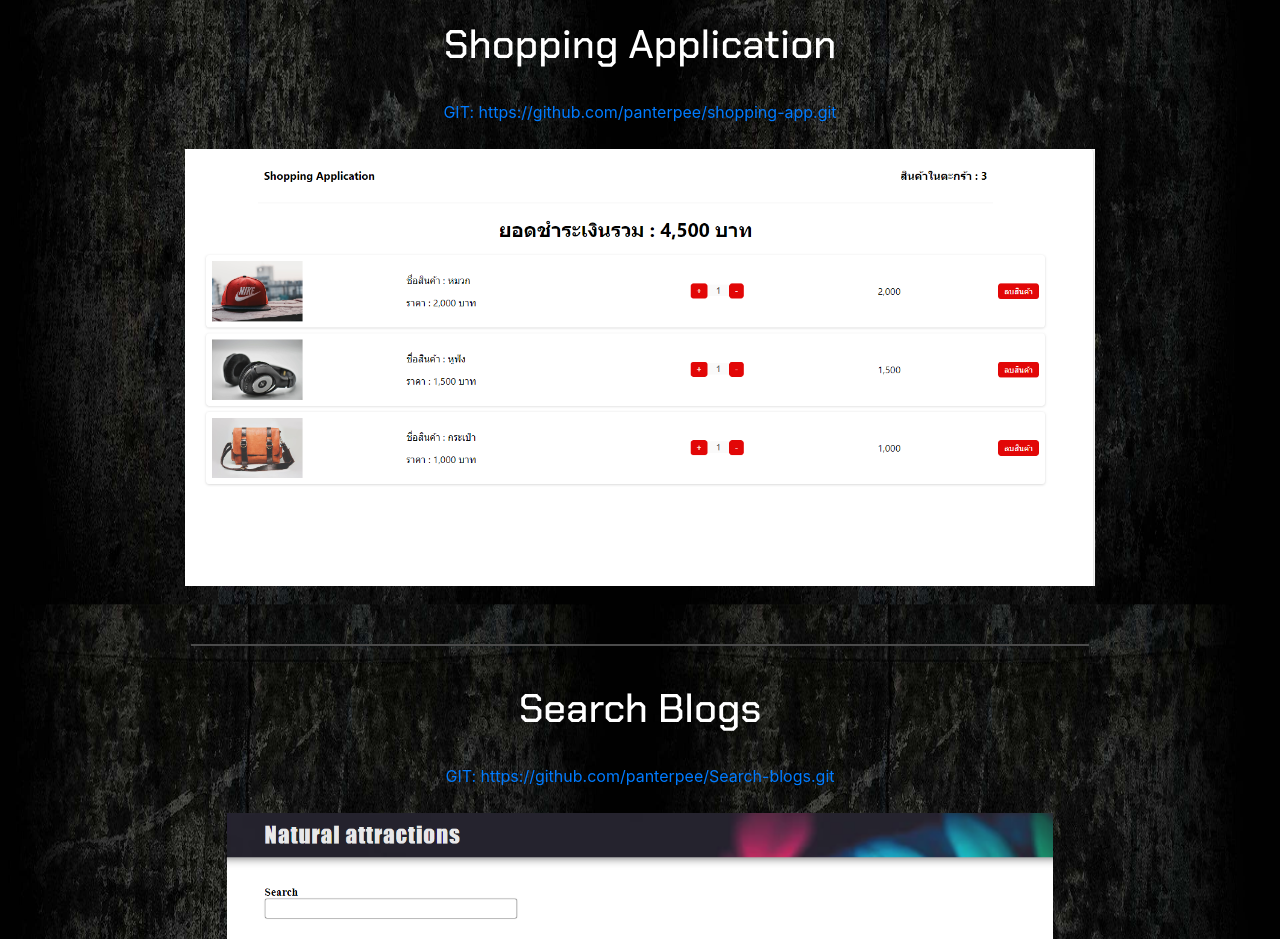
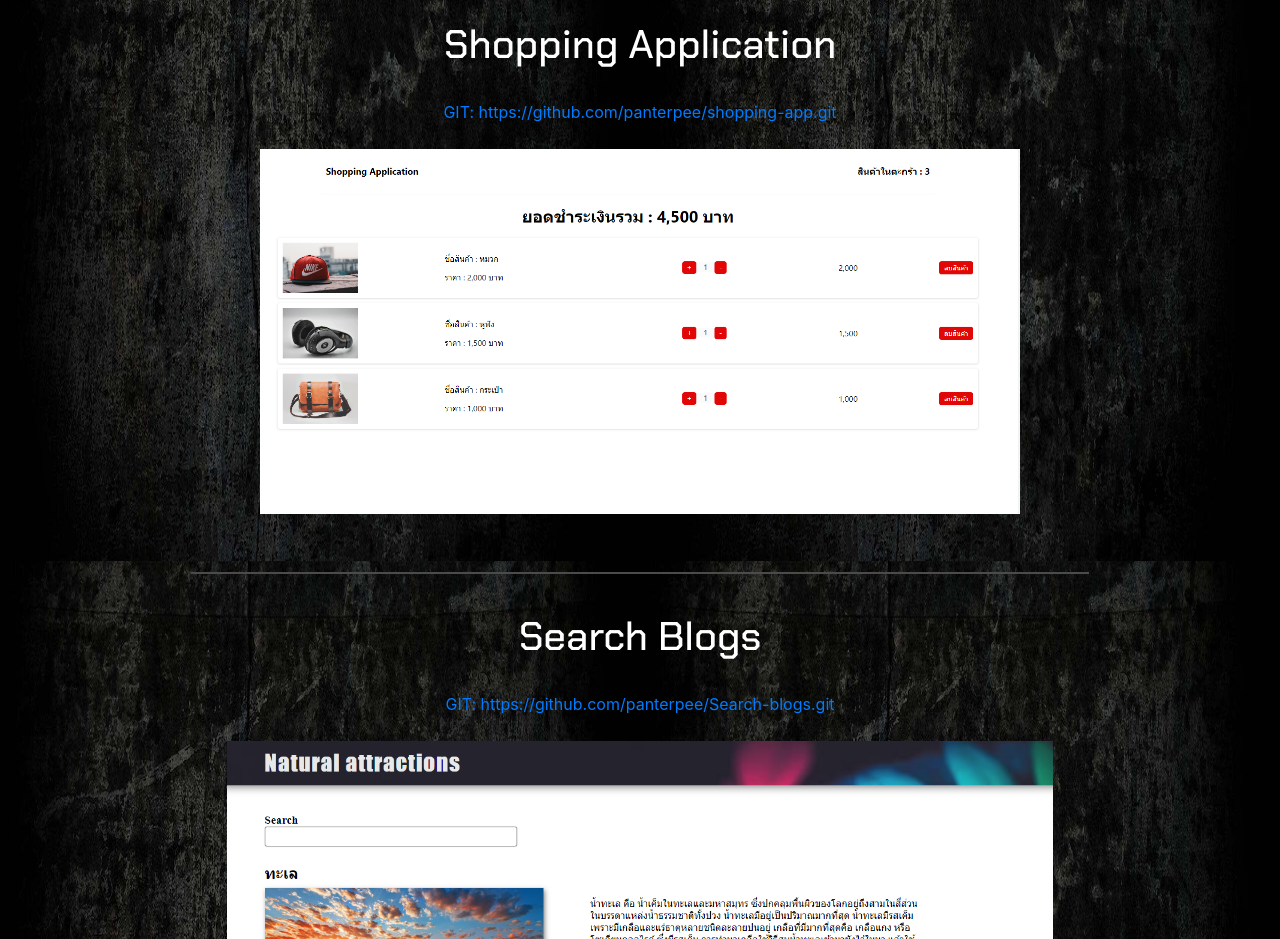
Before and after one commit to panterpee/Profile_website, a plain HTML site: page y/index.html in a window 1280 px wide. Shown: the part 4400-5339 px from the top of the page. Drawn offline with nearby package versions, Linux system fonts and the light colour scheme; a script that the page names is missing.

Commit message:
change shopping-app width picture to 720px

```diff
--- a/y/index.html
+++ b/y/index.html
@@ -662,7 +662,7 @@
     <div>
       <p>Shopping Application</p>
       <a href="https://github.com/panterpee/shopping-app.git">GIT: https://github.com/panterpee/shopping-app.git</a>
-      <img src="./src/shopping.PNG" alt="Shopping-app" class="slideanim" style="max-width: 930px;"/>
+      <img src="./src/shopping.PNG" alt="Shopping-app" class="slideanim" style="max-width: 780px;"/>
 
     </div>
     <hr />
```
